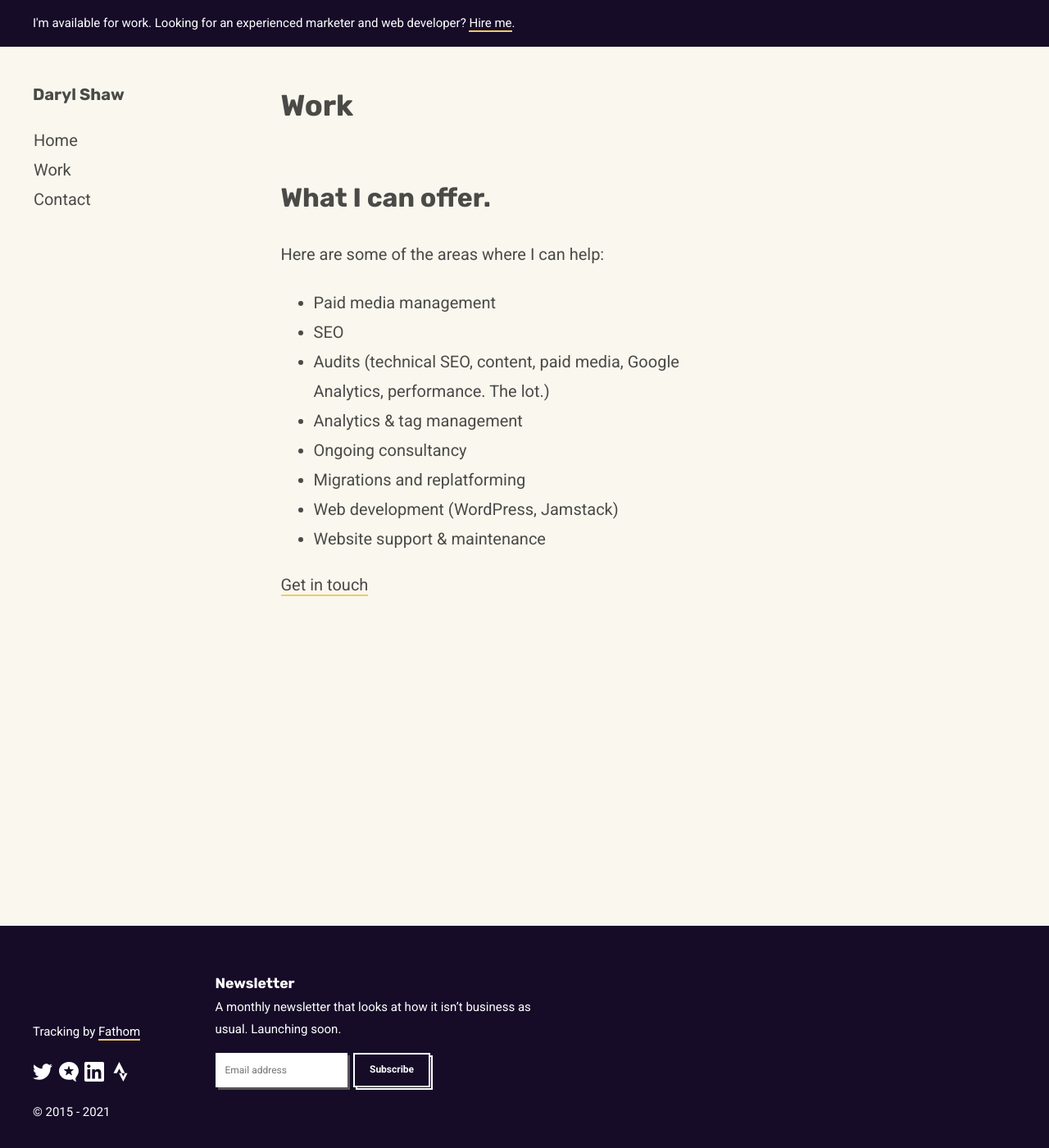
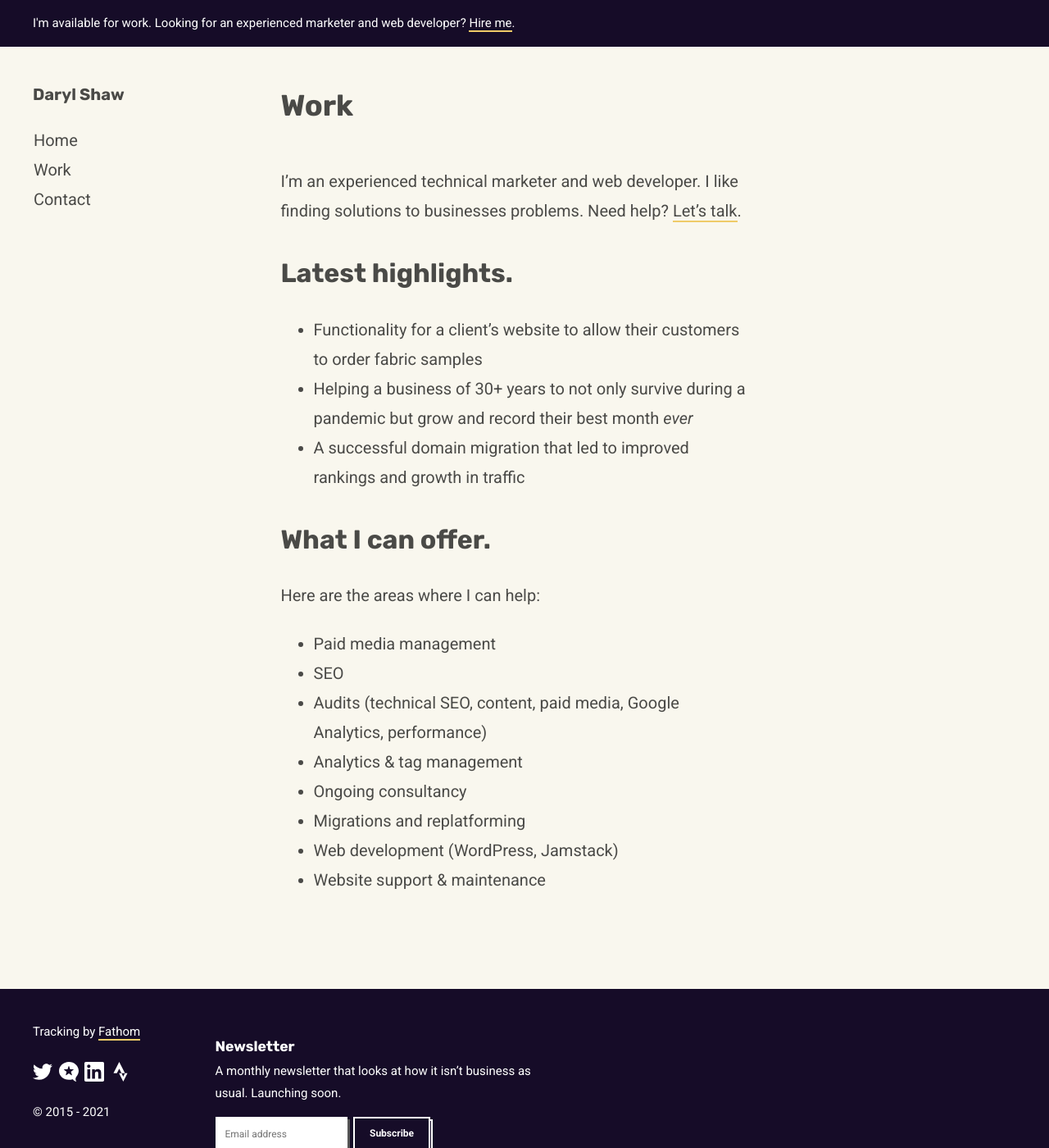
Before and after one commit to darylshaw/darylshaw.co.uk, a Jekyll site: the page built from work.md, in a window 1280 px wide and 1400 px high. Shown: the whole window at 82% size. Built offline with Jekyll 4.4.1, drawn with Linux system fonts in a browser that asks for light colours; a script that is not in the unit is left out.

Commit message:
Updated work page

```diff
--- a/work.md
+++ b/work.md
@@ -3,16 +3,22 @@ title: Work
 layout: page
 ---
 
+I'm an experienced technical marketer and web developer. I like finding solutions to businesses problems. Need help? [Let's talk](/contact).
+
+## Latest highlights.
+
+* Functionality for a client's website to allow their customers to order fabric samples
+* Helping a business of 30+ years to not only survive during a pandemic but grow and record their best month *ever*
+* A successful domain migration that led to improved rankings and growth in traffic
+
 ## What I can offer.
-Here are some of the areas where I can help:
+Here are the areas where I can help:
 
 * Paid media management
 * SEO
-* Audits (technical SEO, content, paid media, Google Analytics, performance. The lot.)
+* Audits (technical SEO, content, paid media, Google Analytics, performance)
 * Analytics & tag management
 * Ongoing consultancy
 * Migrations and replatforming
 * Web development (WordPress, Jamstack)
 * Website support & maintenance
-
-[Get in touch](/contact)
```
Also changed, not shown: assets/uploads/photos/2020/dscuu.jpg.
